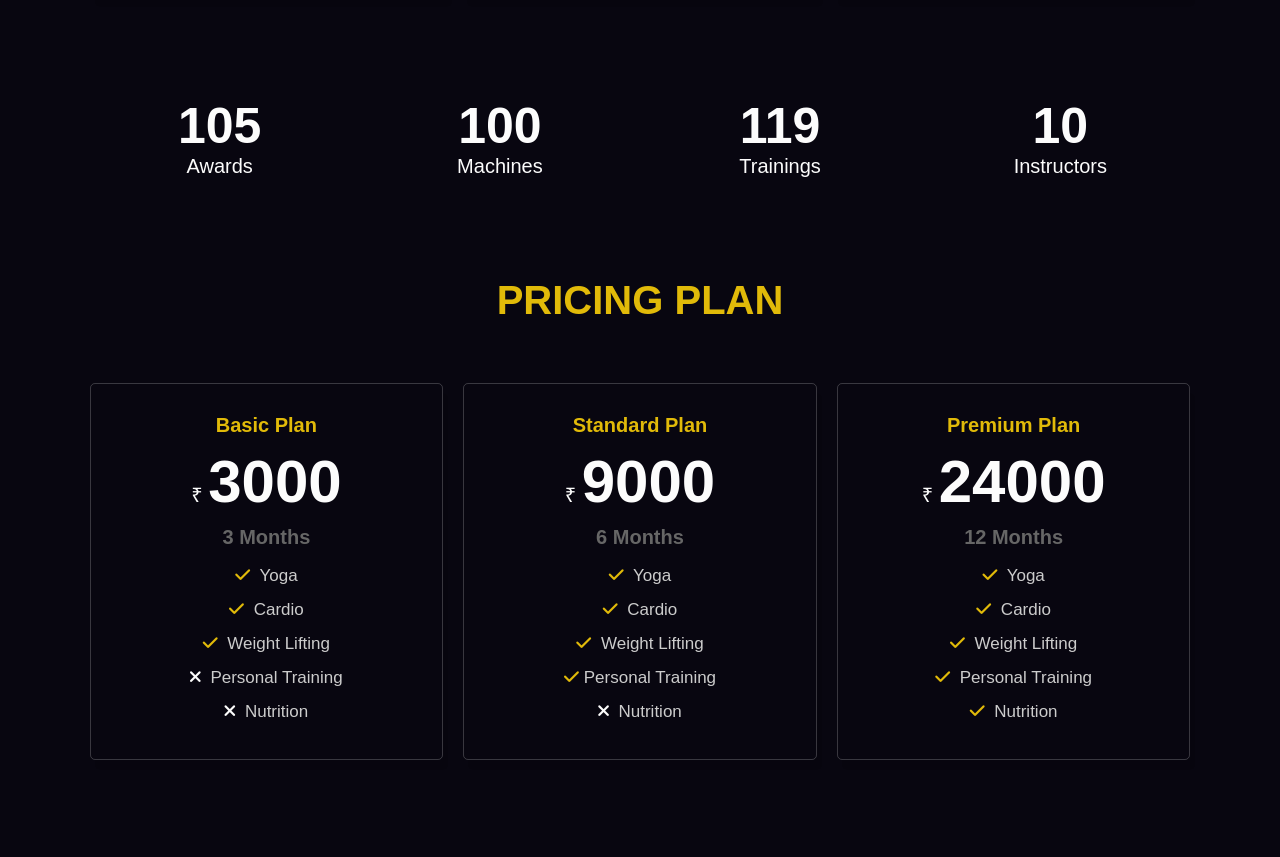
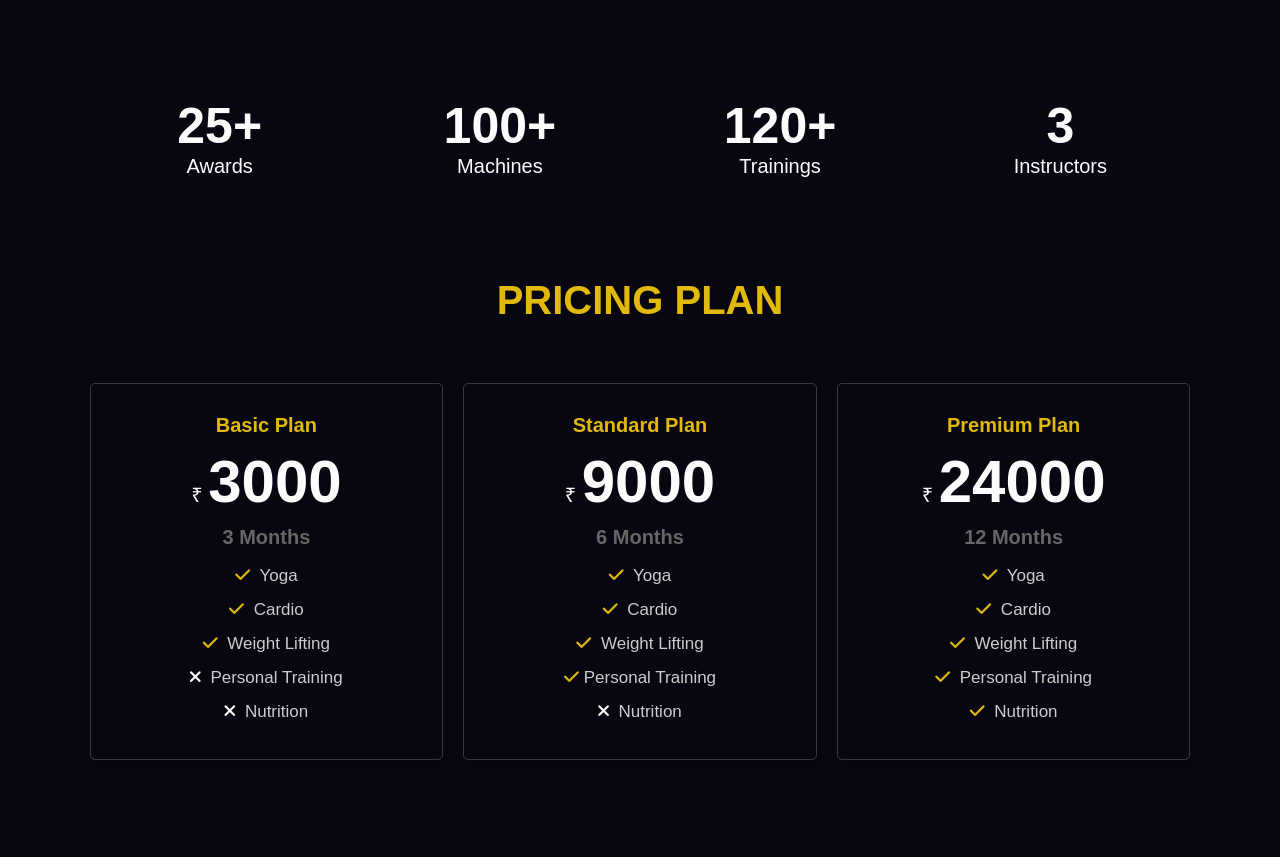
Before and after one commit to athuls03/classic-fitness, a plain HTML site: page index.html in a window 1280 px wide. Shown: the part 2031-2888 px from the top of the page. Drawn offline with nearby package versions, Linux system fonts and the light colour scheme.

Commit message:
modified index

```diff
--- a/index.html
+++ b/index.html
@@ -119,19 +119,19 @@
     <section class="counter">
         <div class="box-container">
             <div class="box">
-                <h3>105</h3>
+                <h3>25+</h3>
                 <p>awards</p>
             </div>
             <div class="box">
-                <h3>100</h3>
+                <h3>100+</h3>
                 <p>machines</p>
             </div>
             <div class="box">
-                <h3>119</h3>
+                <h3>120+</h3>
                 <p>trainings</p>
             </div>
             <div class="box">
-                <h3>10</h3>
+                <h3>3</h3>
                 <p>instructors</p>
             </div>
         </div>
```
